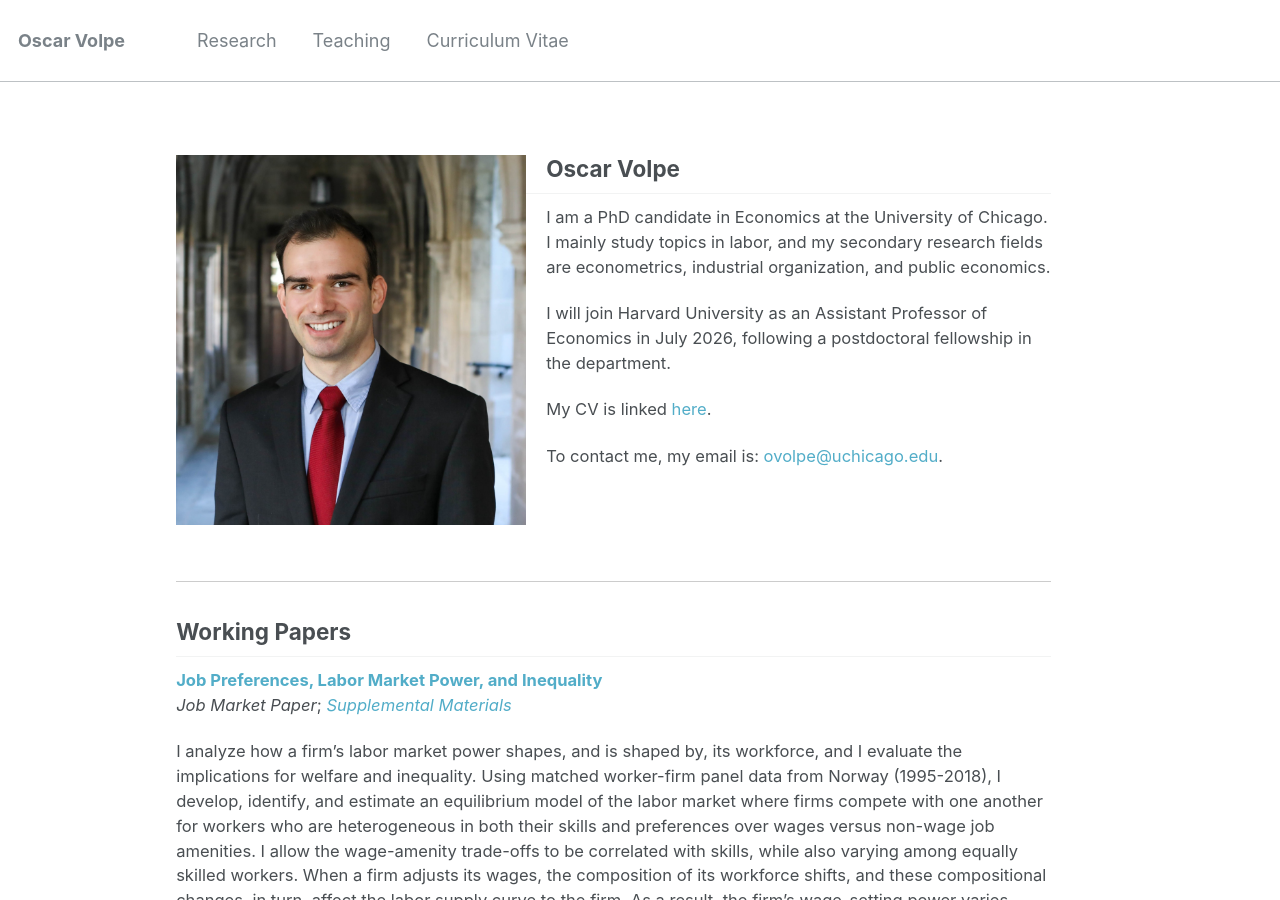
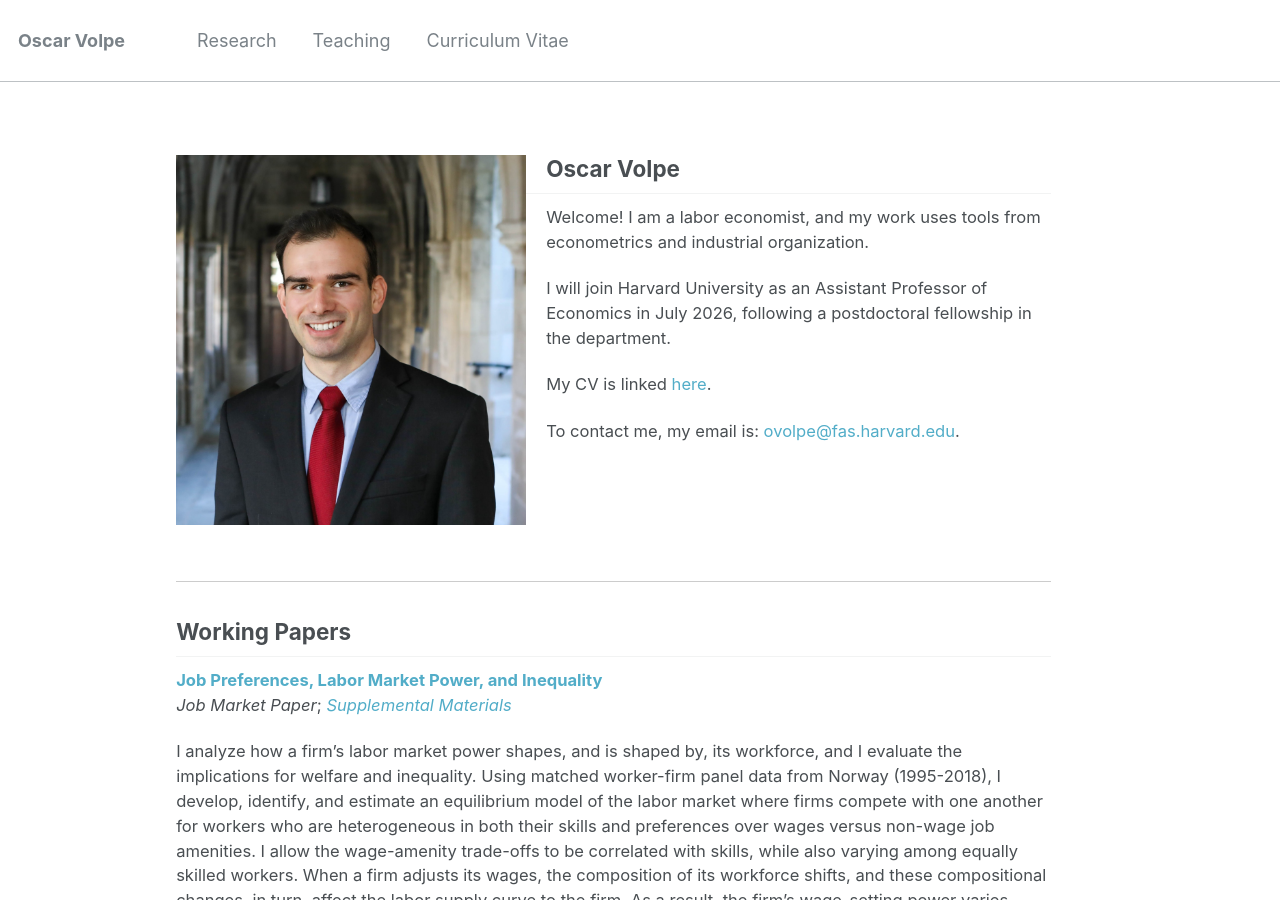
Before and after one commit to ovolpe/ovolpe.github.io, a Jekyll site: the page built from _pages/about.md, in a window 1280 px wide and 900 px high. Built offline with Jekyll 4.4.1, drawn with Linux system fonts in a browser that asks for light colours.

Commit message:
Update about.md

```diff
--- a/_pages/about.md
+++ b/_pages/about.md
@@ -10,13 +10,13 @@ redirect_from:
 
 ## Oscar Volpe<img class="img-responsive" style="float: left; margin: 0px 20px 20px 0px;" src="/files/headshot.jpg" width="350">
 
-I am a PhD candidate in Economics at the University of Chicago. I mainly study topics in labor, and my secondary research fields are econometrics, industrial organization, and public economics.
+Welcome! I am a labor economist, and my work uses tools from econometrics and industrial organization.
 
 I will join Harvard University as an Assistant Professor of Economics in July 2026, following a postdoctoral fellowship in the department.
 
 My CV is linked [here](/files/cv.pdf).
 
-To contact me, my email is: <a href="mailto:ovolpe@uchicago.edu">ovolpe@uchicago.edu</a>.
+To contact me, my email is: <a href="mailto:ovolpe@fas.harvard.edu">ovolpe@fas.harvard.edu</a>.
 
 <br style="clear: both;">
 
```
